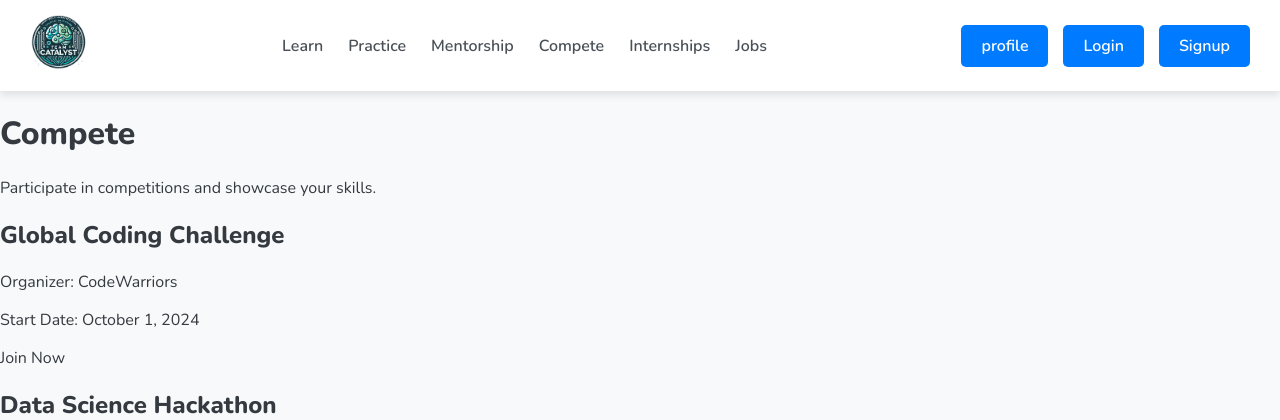
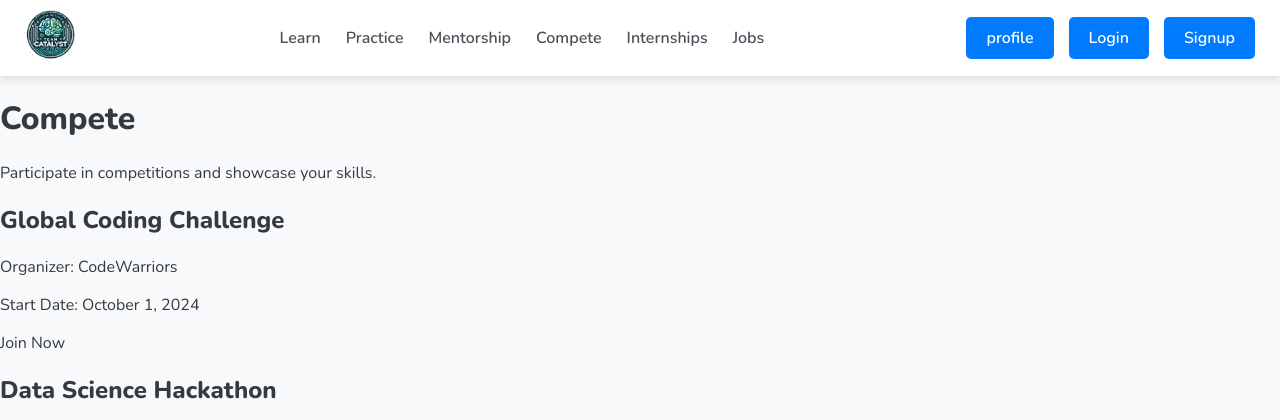
Before and after one commit to kaushal892004/Catalyst, a Flask app: page /compete in a window 1280 px wide. Shown: the top 420 px of the page. Run offline with Flask 3, Linux system fonts and the light colour scheme.

Commit message:
Update base.html

```diff
--- a/app/templates/base.html
+++ b/app/templates/base.html
@@ -5,6 +5,9 @@
     <meta charset="UTF-8">
     <meta name="viewport" content="width=device-width, initial-scale=1.0">
     <title>{% block title %}Catalyst{% endblock %}</title>
+    <link rel="stylesheet" href="">
+    <link rel="stylesheet" href="{{ url_for('static', filename='output.css') }}">
+
     <link href="https://fonts.googleapis.com/css2?family=Nunito:wght@400;600;800&display=swap" rel="stylesheet">
     <link rel="stylesheet" href="https://cdnjs.cloudflare.com/ajax/libs/font-awesome/6.0.0-beta3/css/all.min.css">
     <link rel="stylesheet" href="https://cdnjs.cloudflare.com/ajax/libs/font-awesome/5.15.4/css/all.min.css">
@@ -40,19 +43,20 @@
             display: flex;
             justify-content: space-between;
             align-items: center;
-            padding: 15px 30px;
+            padding: 10px 25px;
             box-shadow: 0 4px 8px rgba(0, 0, 0, 0.1);
             transition: background-color 0.3s, padding 0.3s;
         }
+
 
         .logo img {
             height: 50px;
             transition: height 0.3s;
         }
 
-        header:hover .logo img {
+        /* header:hover .logo img {
             height: 55px;
-        }
+        } */
 
         nav {
             display: flex;
@@ -65,8 +69,28 @@
             transition: color 0.3s;
         }
 
-        nav a:hover {
-            color: #007bff;
+        nav a {
+            display: inline-block;
+            position: relative;
+
+        }
+
+        nav a:after {
+            content: '';
+            position: absolute;
+            width: 100%;
+            transform: scaleX(0);
+            height: 2px;
+            bottom: 0;
+            left: 0;
+            background-color: #8e1414;
+            transform-origin: bottom right;
+            transition: transform 0.25s ease-out;
+        }
+
+        nav a:hover:after {
+            transform: scaleX(1);
+            transform-origin: bottom left;
         }
 
         .actions {
@@ -329,7 +353,8 @@
         <div class="footer-content">
             <div class="footer-section">
                 <img src="{{ url_for('static', filename='images/image.png') }}" alt="Footer Logo" class="footer-logo">
-                <p>Career Boost Platform is dedicated to helping you achieve your career goals with cutting-edge resources and opportunities.</p>
+                <p>Career Boost Platform is dedicated to helping you achieve your career goals with cutting-edge
+                    resources and opportunities.</p>
             </div>
             <div class="footer-section">
                 <h3>Quick Links</h3>
```
